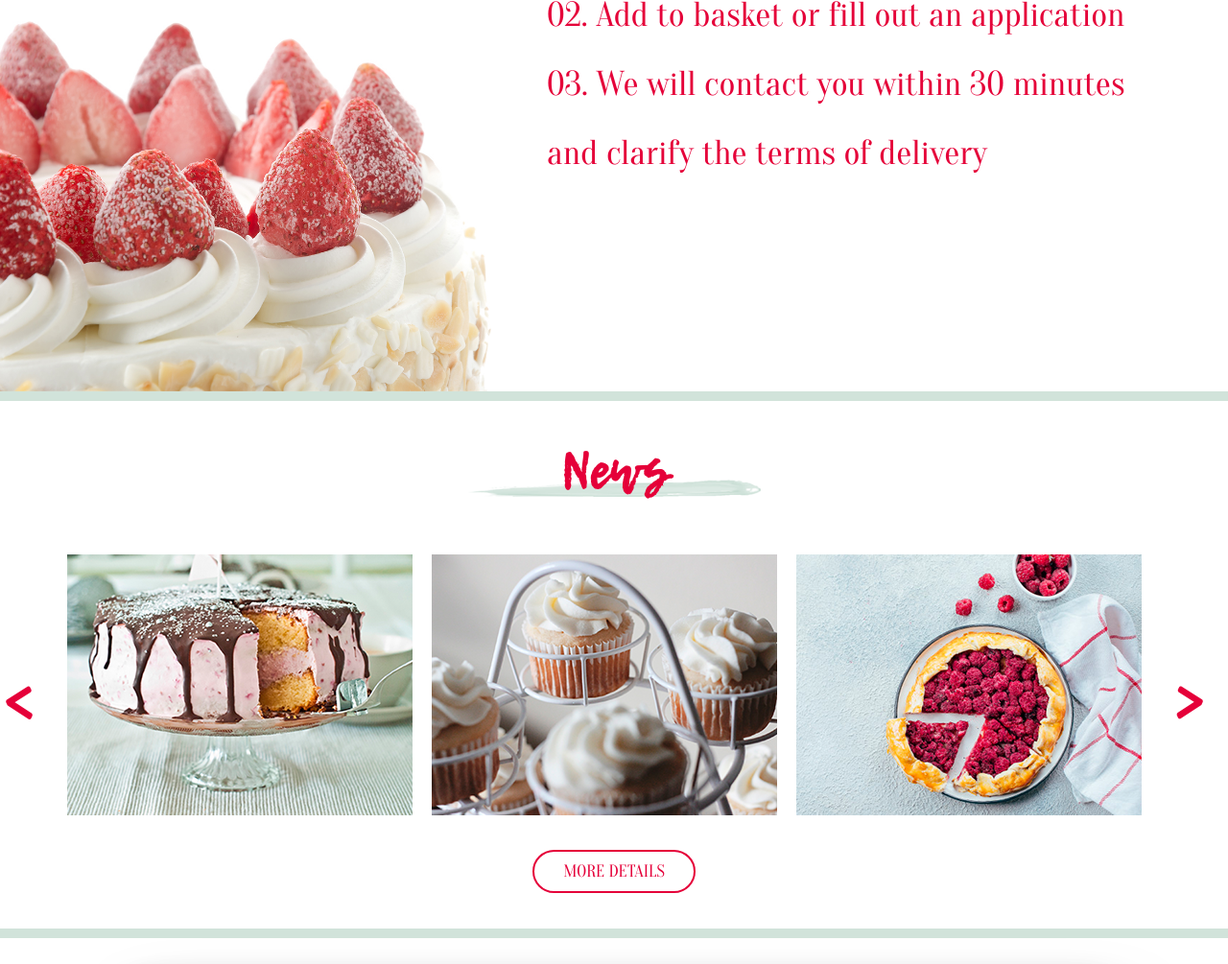
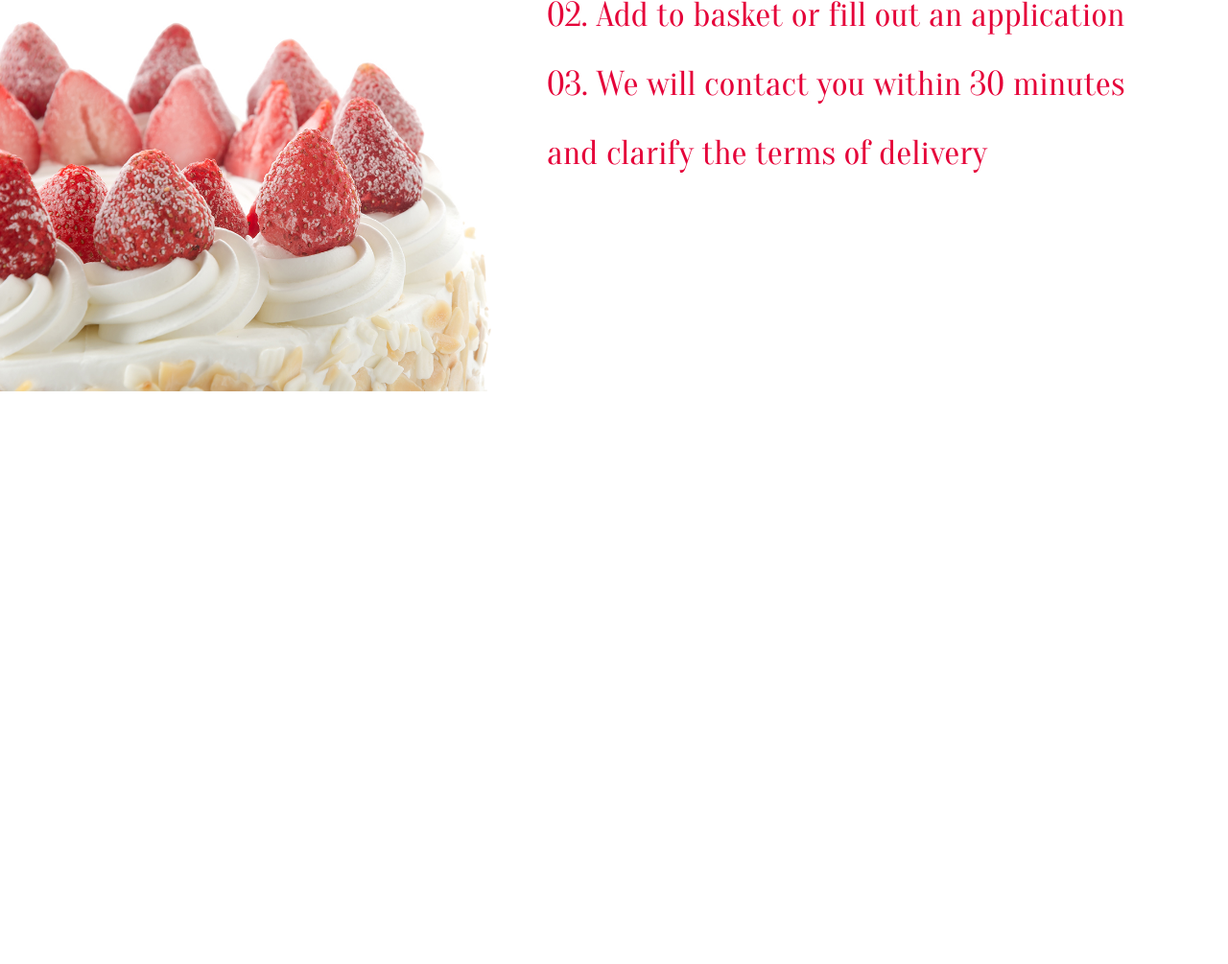
Before and after one commit to MaksimLialkin/webbakary, a plain HTML site: page index.html in a window 1280 px wide. Shown: the part 4580-5585 px from the top of the page at 96% size. After the commit the page ends 4988 px from the top, so only its background shows below. Drawn offline with nearby package versions, Linux system fonts and the light colour scheme; grey boxes are pictures that could not be loaded.

Commit message:
edit project

```diff
--- a/index.html
+++ b/index.html
@@ -177,7 +177,7 @@
       </div>
     </div>
   </section>
-  <section id="news" class="news">
+  <!-- <section id="news" class="news">
     <div class="container">
       <div class="news__inner">
         <h3 class="news__title">News</h3>
@@ -262,7 +262,7 @@
         </div>
       </div>
     </div>
-  </section>
+  </section> -->
   <script src="https://ajax.googleapis.com/ajax/libs/jquery/3.5.1/jquery.min.js"></script>
   <script src="js/slick.min.js"></script>
   <script src="js/jquery.fancybox.min.js"></script>
```
